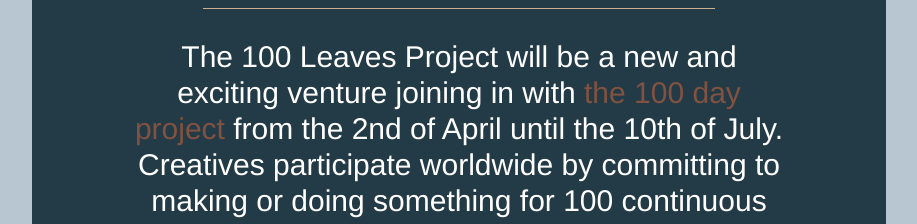
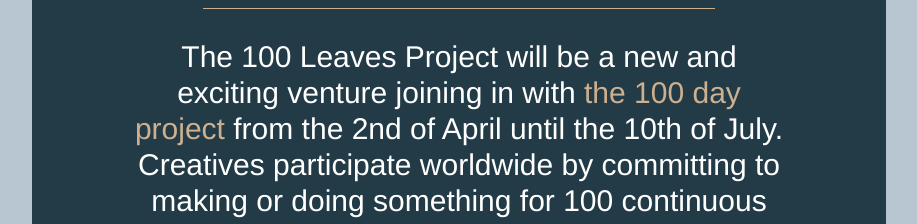
Before and after one commit to sharpdigital/ashleaf-test, a plain HTML site: page docs/100-leaves.html in a window 1280 px wide. Shown: the part 718-942 px from the top of the page, without its empty margins (181-1098 px from the left). Drawn offline with nearby package versions, Linux system fonts and the light colour scheme.

Commit message:
link color fixes

```diff
--- a/docs/css/style.css
+++ b/docs/css/style.css
@@ -211,7 +211,7 @@
 }
 
 .subscription .row .row p a {
-    color: #815241;
+    color: #ccb090;
 }
 
 .subscription .before-form,
```
